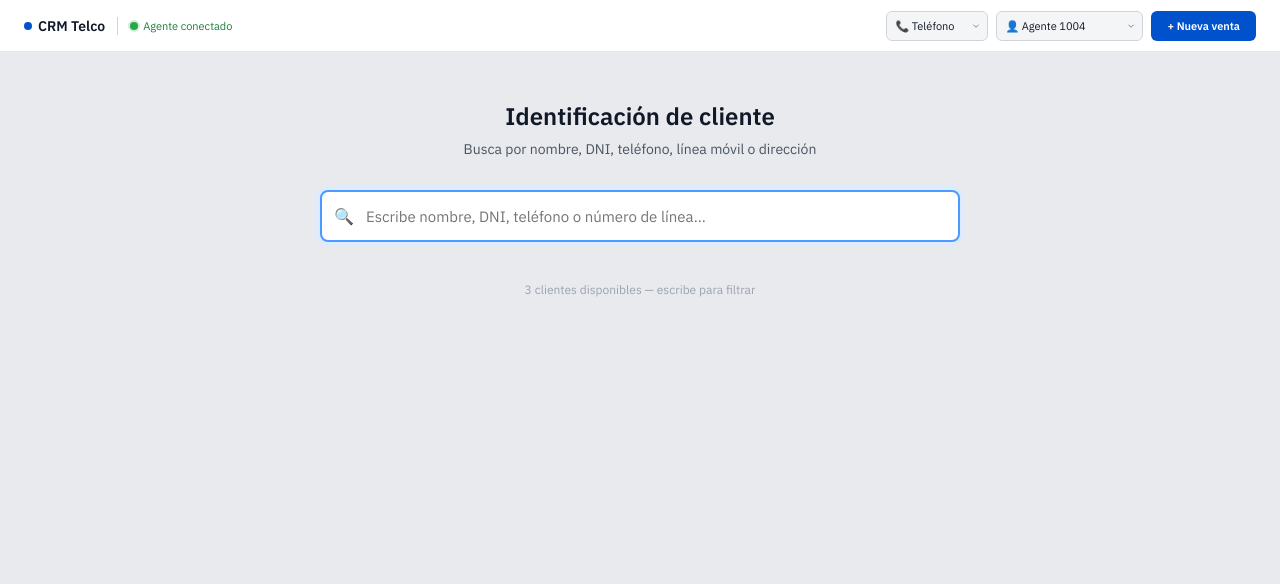
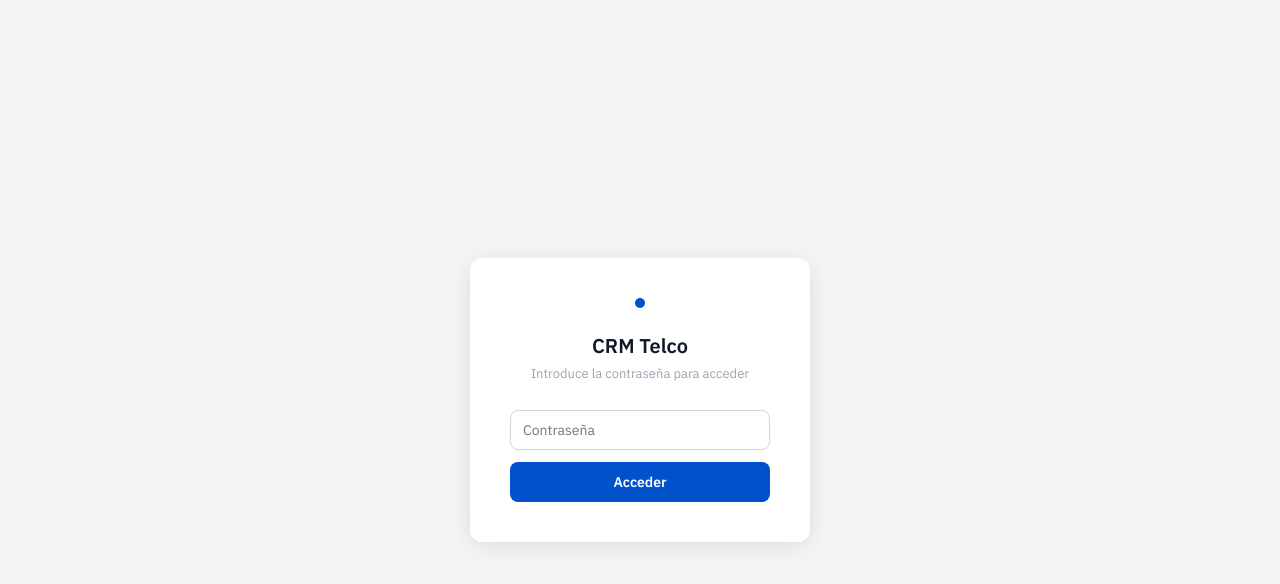
Before and after one commit to franjj88-boop/crm-telco, a React (Vite) app: page / in a window 1280 px wide. Shown: the top 584 px of the page. Built offline with nearby package versions, Linux system fonts and the light colour scheme; the HTML template or start-up script is replaced by a standard one.

Commit message:
add password protection

```diff
--- a/src/App.tsx
+++ b/src/App.tsx
@@ -1,3 +1,4 @@
+import { useState } from 'react'
 import { BrowserRouter, Routes, Route, Navigate } from 'react-router-dom'
 import { BuscadorPage } from './pages/BuscadorPage'
 import { ClienteLayout } from './components/layout/ClienteLayout'
@@ -14,7 +15,47 @@ import { ProductoDetallePage } from './pages/cliente/ProductoDetallePage'
 import { ConsumosPage } from './pages/cliente/ConsumosPage'
 import { NuevaVentaPage } from './pages/venta/NuevaVentaPage'
 
+const PASSWORD = 'telco2026'
+
+function useAuth() {
+  const [ok, setOk] = useState(() => sessionStorage.getItem('auth') === PASSWORD)
+  const [input, setInput] = useState('')
+  const [error, setError] = useState(false)
+  const intentar = () => {
+    if (input === PASSWORD) { sessionStorage.setItem('auth', PASSWORD); setOk(true) }
+    else { setError(true); setTimeout(() => setError(false), 2000) }
+  }
+  return { ok, input, setInput, intentar, error }
+}
+
 export default function App() {
+  const { ok, input, setInput, intentar, error } = useAuth()
+
+  if (!ok) return (
+    <div style={{ display: 'flex', alignItems: 'center', justifyContent: 'center', height: '100vh', background: '#F4F5F7', fontFamily: 'IBM Plex Sans, sans-serif' }}>
+      <div style={{ background: 'white', padding: 40, borderRadius: 12, boxShadow: '0 4px 24px rgba(0,0,0,0.10)', width: 340, textAlign: 'center' }}>
+        <div style={{ width: 10, height: 10, borderRadius: '50%', background: '#0052CC', margin: '0 auto 20px', display: 'inline-block' }} />
+        <div style={{ fontSize: 20, fontWeight: 700, marginBottom: 6, color: '#111827' }}>CRM Telco</div>
+        <div style={{ fontSize: 13, color: '#9CA3AF', marginBottom: 28 }}>Introduce la contraseña para acceder</div>
+        <input
+          type="password"
+          placeholder="Contraseña"
+          value={input}
+          onChange={e => setInput(e.target.value)}
+          onKeyDown={e => e.key === 'Enter' && intentar()}
+          style={{ width: '100%', padding: '10px 12px', border: `1.5px solid ${error ? '#E74C3C' : '#D1D5DB'}`, borderRadius: 8, fontSize: 14, marginBottom: 12, boxSizing: 'border-box', fontFamily: 'inherit', outline: 'none', transition: 'border-color 0.15s' }}
+          autoFocus
+        />
+        {error && <div style={{ fontSize: 12, color: '#E74C3C', marginBottom: 10, marginTop: -6 }}>Contraseña incorrecta</div>}
+        <button
+          onClick={intentar}
+          style={{ width: '100%', padding: '11px', background: '#0052CC', color: 'white', border: 'none', borderRadius: 8, fontSize: 14, fontWeight: 600, cursor: 'pointer', fontFamily: 'inherit' }}>
+          Acceder
+        </button>
+      </div>
+    </div>
+  )
+
   return (
     <BrowserRouter>
       <Routes>
```
